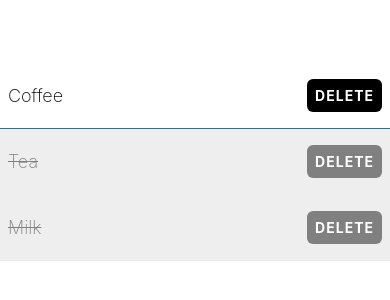
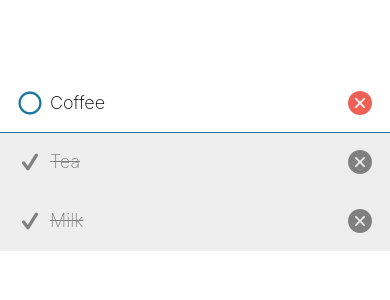
Before and after one commit to vuongducdai/taskly, a React Native app: screen / in a window 390 px wide. Shown: the part 260-560 px from the top of the page. Built offline with nearby package versions, Linux system fonts and the light colour scheme.

Commit message:
Enhance ShoppingListItem with icons and improved styling

```diff
--- a/components/ShoppingListItem.tsx
+++ b/components/ShoppingListItem.tsx
@@ -1,4 +1,6 @@
 import { TouchableOpacity, View, Alert, StyleSheet, Text } from "react-native";
+import AntDesign from "@expo/vector-icons/AntDesign";
+import Entypo from "@expo/vector-icons/Entypo";
 import { theme } from "../theme";
 
 type Props = {
@@ -29,6 +31,12 @@
         isCompleted ? styles.completedContainer : undefined,
       ]}
     >
+      <View style={styles.row}>
+        <Entypo
+          name={isCompleted ? "check" : "circle"}
+          size={24}
+          color={isCompleted ? theme.colorGrey : theme.colorCerulean}
+        />
         <Text
           style={[
             styles.itemText,
@@ -37,15 +45,13 @@
         >
           {name}
         </Text>
-      <TouchableOpacity
-        onPress={handleDelete}
-        style={[
-          styles.button,
-          isCompleted ? styles.completedButton : undefined,
-        ]}
-        activeOpacity={0.8}
-      >
-        <Text style={styles.buttonText}>Delete</Text>
+      </View>
+      <TouchableOpacity hitSlop={20} onPress={handleDelete}>
+        <AntDesign
+          name="closecircle"
+          size={24}
+          color={isCompleted ? theme.colorGrey : theme.colorRed}
+        />
       </TouchableOpacity>
     </View>
   );
@@ -54,7 +60,7 @@
 const styles = StyleSheet.create({
   itemContainer: {
     paddingVertical: 16,
-    paddingHorizontal: 8,
+    paddingHorizontal: 18,
     borderBottomColor: theme.colorCerulean,
     borderBottomWidth: 1,
     flexDirection: "row",
@@ -64,17 +70,8 @@
   itemText: {
     fontSize: 18,
     fontWeight: "200",
-  },
-  button: {
-    backgroundColor: theme.colorBlack,
-    padding: 8,
-    borderRadius: 6,
-  },
-  buttonText: {
-    color: "#fff",
-    fontWeight: "bold",
-    textTransform: "uppercase",
-    letterSpacing: 1,
+    marginLeft: 8,
+    flex: 1,
   },
   completedContainer: {
     backgroundColor: theme.colorLightGrey,
@@ -85,7 +82,9 @@
     textDecorationLine: "line-through",
     textDecorationColor: theme.colorGrey,
   },
-  completedButton: {
-    backgroundColor: theme.colorGrey,
+  row: {
+    flexDirection: "row",
+    flex: 1,
+    alignItems: "center",
   },
 });
--- a/package.json
+++ b/package.json
@@ -9,6 +9,7 @@
     "web": "expo start --web"
   },
   "dependencies": {
+    "@expo/vector-icons": "^14.0.2",
     "expo": "~52.0.37",
     "expo-status-bar": "~2.0.1",
     "react": "18.3.1",
--- a/theme.ts
+++ b/theme.ts
@@ -4,4 +4,5 @@
   colorBlack: "#000",
   colorGrey: "grey",
   colorLightGrey: "#eee",
+  colorRed: "#ee6055",
 };
```
Also changed, not shown: 1 other file (tests, documents, lock files or other folders). Lines whose indentation alone changed are shown as unchanged.
